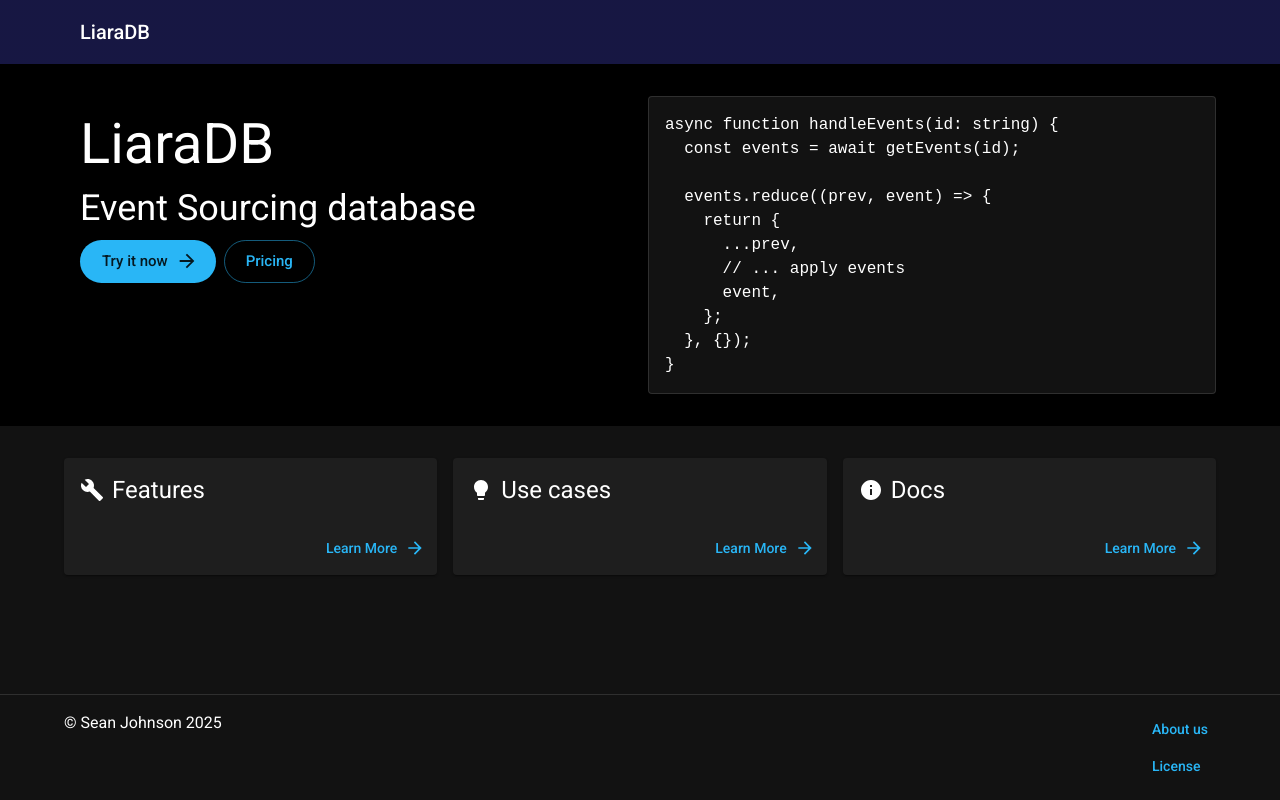
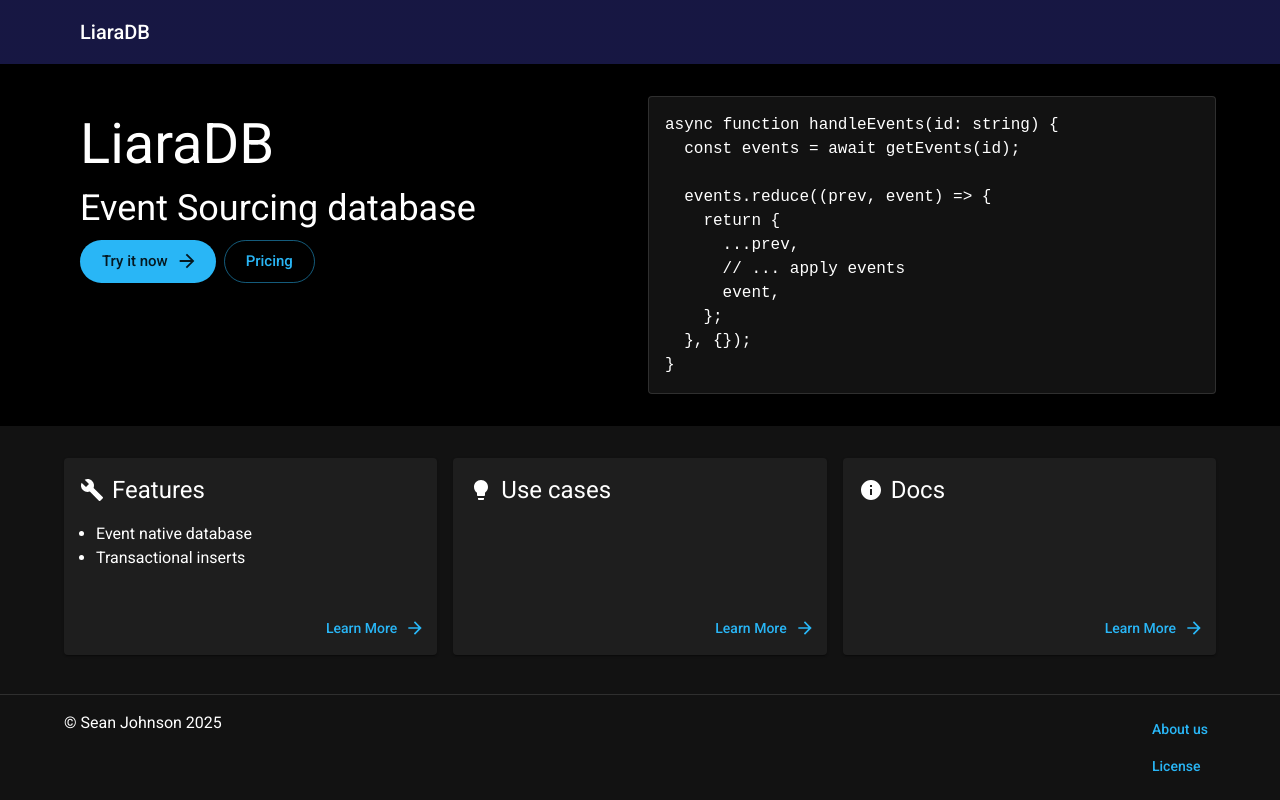
Before and after one commit to liaradb/liaradb.github.io, a Next.js app: page / in a window 1280 px wide. Built offline with nearby package versions, Linux system fonts and the light colour scheme; some icons are missing; what @mui/material-nextjs would draw is missing.

Commit message:
Created topic content.

```diff
--- a/src/app/home/docs.tsx
+++ b/src/app/home/docs.tsx
@@ -2,5 +2,5 @@ import { Info } from "@mui/icons-material";
 import { Topic } from "./topic";
 
 export const Docs = () => {
-  return <Topic title="Docs" icon={<Info />} />;
+  return <Topic title="Docs" icon={<Info />} items={[]} />;
 };
--- a/src/app/home/features.tsx
+++ b/src/app/home/features.tsx
@@ -2,5 +2,11 @@ import { Build } from "@mui/icons-material";
 import { Topic } from "./topic";
 
 export const Features = () => {
-  return <Topic title="Features" icon={<Build />} />;
+  return (
+    <Topic
+      title="Features"
+      icon={<Build />}
+      items={["Event native database", "Transactional inserts"]}
+    />
+  );
 };
--- a/src/app/home/topic.tsx
+++ b/src/app/home/topic.tsx
@@ -9,15 +9,25 @@ import {
 } from "@mui/material";
 import { FC, ReactNode } from "react";
 
-export const Topic: FC<{ title: string; icon: ReactNode | ReactNode[] }> = ({
-  title,
-  icon,
-}) => {
+export const Topic: FC<{
+  title: string;
+  icon: ReactNode | ReactNode[];
+  items: string[];
+}> = ({ title, icon, items }) => {
   return (
-    <Card>
-      <Box component={CardContent} display="flex" alignItems="center" gap={1}>
-        {icon}
-        <Typography variant="h5">{title}</Typography>
+    <Box component={Card} display="flex" flexDirection="column" flexGrow={1}>
+      <Box component={CardContent} flexGrow={1}>
+        <Box display="flex" alignItems="center" gap={1}>
+          {icon}
+          <Typography variant="h5">{title}</Typography>
+        </Box>
+        <Box component="ul" margin={2} padding={0}>
+          {items.map((item) => (
+            <Box component="li" key={item}>
+              {item}
+            </Box>
+          ))}
+        </Box>
       </Box>
       <Box
         component={CardActions}
@@ -30,6 +40,6 @@ export const Topic: FC<{ title: string; icon: ReactNode | ReactNode[] }> = ({
           Learn More
         </Button>
       </Box>
-    </Card>
+    </Box>
   );
 };
--- a/src/app/home/topics.tsx
+++ b/src/app/home/topics.tsx
@@ -6,13 +6,13 @@ import { Docs } from "./docs";
 export const Topics = () => {
   return (
     <Grid container spacing={2}>
-      <Grid size={{ xs: 12, md: 4 }}>
+      <Grid size={{ xs: 12, md: 4 }} container>
         <Features />
       </Grid>
-      <Grid size={{ xs: 12, md: 4 }}>
+      <Grid size={{ xs: 12, md: 4 }} container>
         <UseCases />
       </Grid>
-      <Grid size={{ xs: 12, md: 4 }}>
+      <Grid size={{ xs: 12, md: 4 }} container>
         <Docs />
       </Grid>
     </Grid>
--- a/src/app/home/use_cases.tsx
+++ b/src/app/home/use_cases.tsx
@@ -2,5 +2,5 @@ import { Lightbulb } from "@mui/icons-material";
 import { Topic } from "./topic";
 
 export const UseCases = () => {
-  return <Topic title="Use cases" icon={<Lightbulb />} />;
+  return <Topic title="Use cases" icon={<Lightbulb />} items={[]} />;
 };
```
